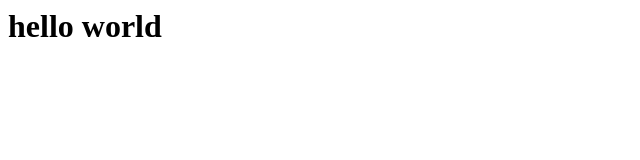
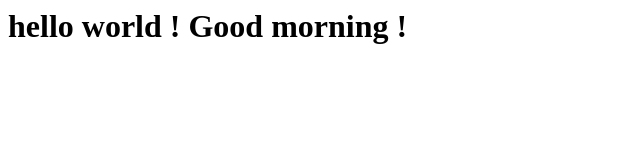
Before and after one commit to jananijeevanna/freshersbatch-oct16, a plain HTML site: page Assignments/index.html in a window 1280 px wide. Shown: the whole page, without its empty margins (0-640 px from the left). Drawn offline with Linux system fonts and the light colour scheme.

Commit message:
adding modified html file to html-assignments branch

```diff
--- a/Assignments/index.html
+++ b/Assignments/index.html
@@ -1 +1 @@
-<h1>hello world</h1>
+<h1>hello world ! Good morning !</h1>
```
